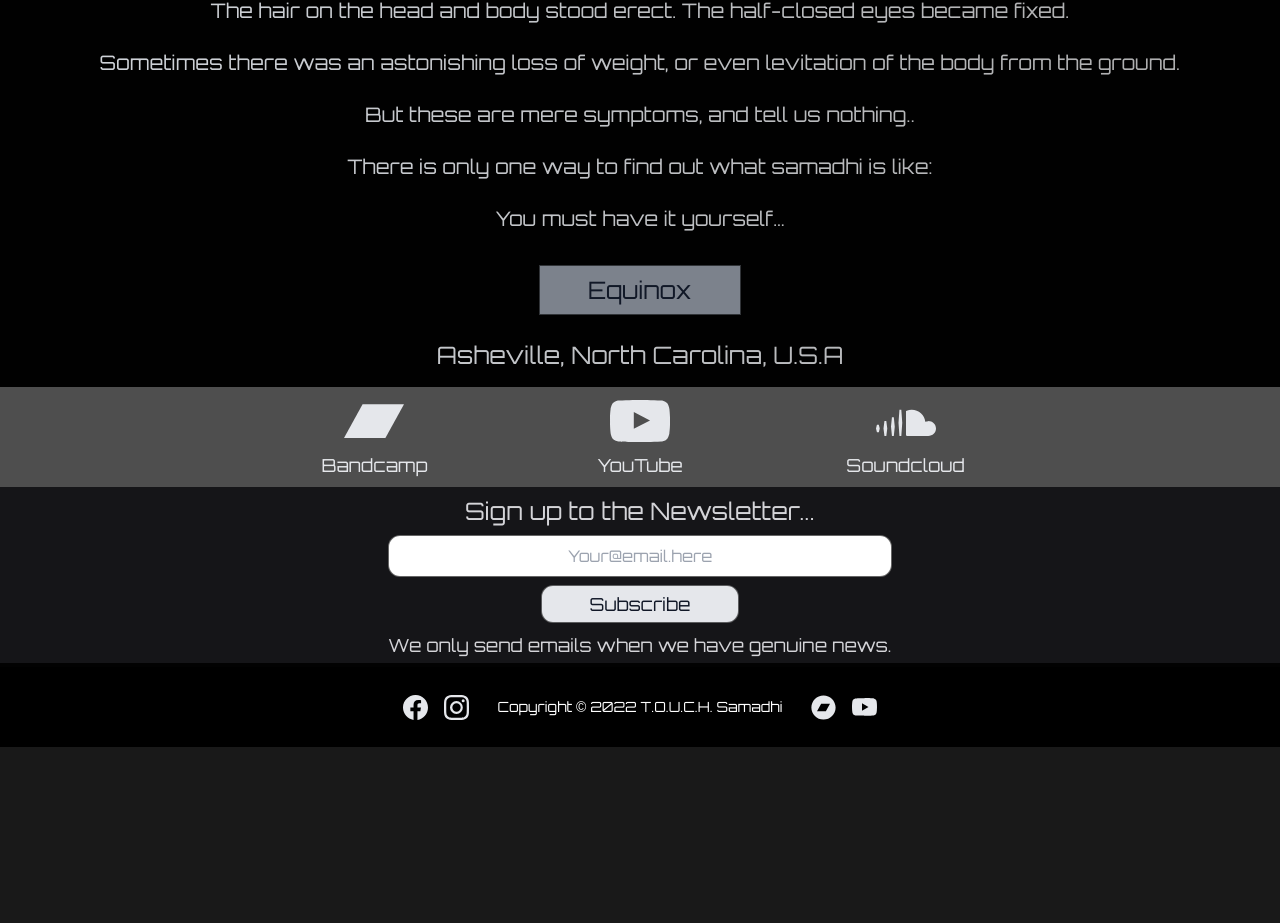
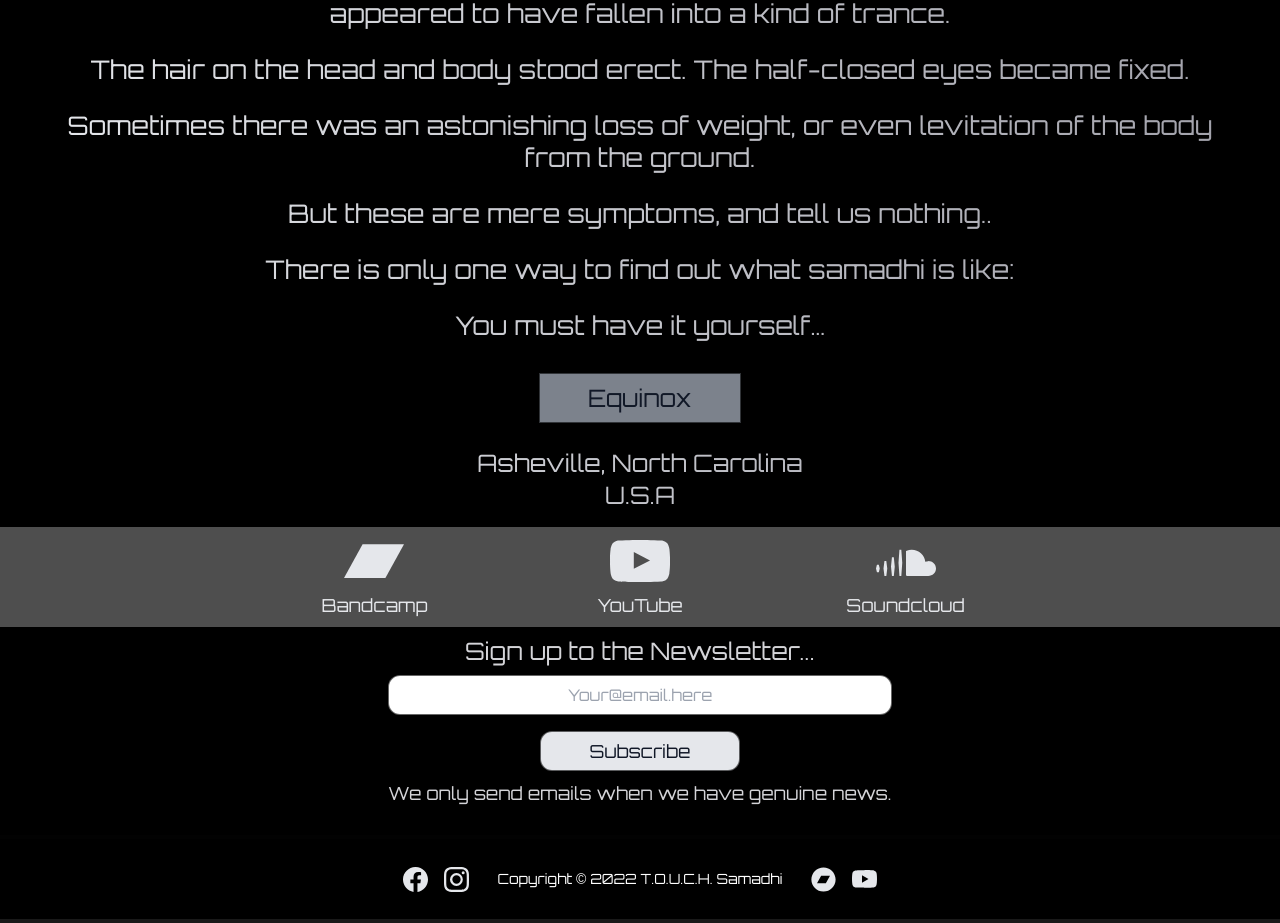
Before and after one commit to prgf87/touchsamadhi, a Next.js app: page / in a window 1280 px wide. Shown: the part 1180-2103 px from the top of the page. Before the commit the page ends 1931 px from the top, so only its background shows below. Built offline with nearby package versions, Linux system fonts and the light colour scheme.

Commit message:
button state still not solved

```diff
--- a/pages/components/About.js
+++ b/pages/components/About.js
@@ -3,14 +3,15 @@ import React from 'react';
 
 const About = () => {
   return (
-    <div id="about" className="w-full z-[2]">
+    <div id="about" className="w-full z-[2] bg-black/90">
       <div className="grid grid-cols-1 w-full text-center mx-auto px-10 text-sm md:text-xl p-2">
         <div>
           <p className="pt-2 pb-2 text-transparent bg-clip-text bg-gradient-to-r from-gray-200 to-zinc-200/50">
-            <u className="font-bold text-[1.5rem] sm:text-2xl md:text-3xl lg:text-5xl">
+            <u className="font-bold text-3xl md:text-5xl">
               Awaken To The Trance Dance Experience
             </u>
           </p>
+          <div className="text-[1.6rem] leading-8">
             <p>
               …pioneering a revolutionary understanding of the nature of
               consciousness…
@@ -38,6 +39,7 @@ const About = () => {
             <p>But these are mere symptoms, and tell us nothing..</p>
             <p>There is only one way to find out what samadhi is like:</p>
             <p>You must have it yourself…</p>
+          </div>
           <div className="w-full flex justify-center items-center my-4 ">
             <Link href={'https://www.eqfest.com'}>
               <button className="button btn px-12 py-2 mt-2 text-2xl z-[2]">
@@ -45,7 +47,9 @@ const About = () => {
               </button>
             </Link>
           </div>
-          <p className="md:text-2xl pt-2">Asheville, North Carolina, U.S.A</p>
+          <p className="text-lg xs:text-lg md:text-2xl pt-2">
+            Asheville, North Carolina<br></br> U.S.A
+          </p>
         </div>
       </div>
     </div>
--- a/pages/components/Contact.js
+++ b/pages/components/Contact.js
@@ -1,12 +1,18 @@
 import React, { useRef, useState } from 'react';
+import LoadingSpinner from '../components/LoadingSpinner';
 
 export default function Contact() {
   const inputRef = useRef(null);
   const [message, setMessage] = useState('');
+  const [loading, setLoading] = useState(true);
+  const [state, setState] = useState('IDLE');
 
   const subscribe = async (e) => {
     e.preventDefault();
+    setState('LOADING');
+    setMessage(null);
 
+    try {
       const res = await fetch('/api/subscribe', {
         body: JSON.stringify({
           email: inputRef.current.value,
@@ -21,15 +27,22 @@ export default function Contact() {
 
       if (error) {
         setMessage(error);
-
+        setState('ERROR');
         return;
       }
       inputRef.current.value = '';
       setMessage('Success! 🎉 You are now subscribed to the newsletter.');
+      setState('SUCCESS');
+      return;
+    } catch (err) {
+      setMessage(error);
+      setState('ERROR');
+      return;
+    }
   };
 
   return (
-    <div className="h-[15rem] xs:h-[13rem] sm:h-[11rem] w-full bg-zinc-900/90 px-2">
+    <div className="h-[15rem] xs:h-[13.5rem] xsm:h-[12.5rem] sm:h-[13rem] md:min-w-[400px]  w-full bg-black/90 px-2">
       <div className="flex justify-center items-center">
         <h1 className="text-center text-zinc-300 text-lg md:text-2xl">
           Sign up to the Newsletter...
@@ -46,17 +59,59 @@ export default function Contact() {
             required
             autoCapitalize="off"
             autoCorrect="off"
-            className="border border-black/60 rounded-xl w-full md:min-w-[400px] py-2 text-center text-md px-2"
+            className="h-[40px] min-w-[400px] border border-black/60 rounded-xl w-full text-center text-md px-2"
           />
+          <div className="flex justify-center items-center pt-2">
+            {/* <button
+              type="button"
+              value=""
+              name="subscribe"
+              disabled={state === 'LOADING'}
+              // onClick={subscribe}
+              onClick={() => {
+                setLoading(!loading);
+              }}
+              className={`w-[200px] h-[40px] px-12 mt-2 text-lg border border-black/60 rounded-xl bg-gray-200 text-gray-900 transition-colors duration-700 transform hover:bg-gray-500 hover:text-gray-100 ${
+                state === 'LOADING' ? 'button-gradient-loading' : ''
+              }`}
+            >
+              {' '}
+              Subscribe
+              {/* {state === 'IDLE' && 'Subscribe'}
+              {state === 'LOADING' && (
                 <div className="flex justify-center items-center">
+                  <LoadingSpinner />
+                </div>
+              )}
+            </button> */}
+
+            {loading ? (
               <button
                 type="submit"
                 value=""
                 name="subscribe"
-              className="px-12 py-1 mt-2 text-lg border border-black/60 rounded-xl bg-gray-200 text-gray-900 transition-colors duration-700 transform hover:bg-gray-500 hover:text-gray-100"
+                onClick={() => {
+                  setState('LOADING');
+                }}
+                className="w-[200px] h-[40px] px-12 mt-2 text-lg border border-black/60 rounded-xl bg-gray-200 text-gray-900 transition-colors duration-700 transform hover:bg-gray-500 hover:text-gray-100"
               >
                 Subscribe
               </button>
+            ) : (
+              state === 'LOADING' && (
+                <button
+                  type="submit"
+                  value=""
+                  disabled
+                  name="subscribe"
+                  className="w-[200px] h-[40px] px-12 mt-2 text-lg border border-black/60 rounded-xl bg-gray-200 text-gray-900 transition-colors duration-700 transform hover:bg-gray-500 hover:text-gray-100"
+                >
+                  <div className="flex justify-center items-center">
+                    <LoadingSpinner />
+                  </div>
+                </button>
+              )
+            )}
           </div>
           <div className="pt-2 text-zinc-300 text-sm md:text-lg text-center">
             {message
--- a/pages/components/Footer.js
+++ b/pages/components/Footer.js
@@ -1,9 +1,11 @@
 import React from 'react';
 import { BsFacebook, BsInstagram, BsYoutube } from 'react-icons/bs';
 import { FaBandcamp } from 'react-icons/fa';
+import Link from 'next/link';
 
 const Footer = () => {
   const currentYear = new Date().getFullYear();
+  const footer = `Copyright © ${currentYear} T.O.U.C.H. Samadhi`;
 
   return (
     <div className="h-[5rem] bg-black/90 w-full flex justify-center items-center my-1">
@@ -29,7 +31,11 @@ const Footer = () => {
       </div>
       <div className="mx-10">
         <h1 className="text-white text-sm text-center">
-          Copyright © {currentYear} T.O.U.C.H. Samadhi
+          <div>
+            <Link href={'/'} className="button btn">
+              {footer}
+            </Link>
+          </div>
         </h1>
       </div>
       <div className="relative bottom-0 right-7 flex">
--- a/pages/components/LoadingSpinner.js
+++ b/pages/components/LoadingSpinner.js
@@ -1,10 +1,10 @@
 import React from 'react';
-import Image from 'next/image';
+import { AiOutlineLoading } from 'react-icons/ai';
 
 function LoadingSpinner() {
   return (
     <div>
-      <Image src={'/loading.png'} alt="loading..." className="animate-spin" />
+      <AiOutlineLoading size={20} className="animate-spin" />
     </div>
   );
 }
--- a/pages/index.jsx
+++ b/pages/index.jsx
@@ -1,3 +1,4 @@
+import React, { Suspense } from 'react';
 import Head from 'next/head';
 import Navbar from './components/Navbar.js';
 import About from './components/About.js';
@@ -5,7 +6,6 @@ import Contact from './components/Contact.js';
 import Footer from './components/Footer.js';
 import Hero from './components/Hero.js';
 import Listen from './components/Listen.js';
-import { Suspense } from 'react';
 import LoadingSpinner from './components/LoadingSpinner.js';
 
 export default function Home() {
@@ -22,7 +22,6 @@ export default function Home() {
       <Suspense fallback={<LoadingSpinner />}>
         <Navbar />
         <Hero />
-        {/* <Listen /> */}
         <About />
         <Listen />
         <Contact />
--- a/styles/globals.css
+++ b/styles/globals.css
@@ -20,7 +20,7 @@ h1 {
 }
 
 p {
-  @apply pt-4 pb-2 text-transparent bg-clip-text bg-gradient-to-r from-gray-300 to-zinc-100/70;
+  @apply pt-4 pb-2 text-transparent bg-clip-text bg-gradient-to-r from-gray-200 to-zinc-400;
 }
 
 img {
@@ -28,7 +28,7 @@ img {
 }
 
 #about {
-  @apply bg-black/60;
+  @apply bg-black/80;
 }
 
 button {
@@ -39,6 +39,10 @@ button.btn {
   @apply border border-black/60 bg-gray-400/80 text-gray-900 transition-colors duration-700 transform hover:bg-gray-800 hover:text-gray-300;
 }
 
+.button-gradient-loading {
+  @apply opacity-30;
+}
+
 input {
   @apply text-gray-500 border p-2;
 }
--- a/tailwind.config.js
+++ b/tailwind.config.js
@@ -8,7 +8,8 @@ module.exports = {
   ],
   theme: {
     screens: {
-      xs: '287px',
+      xs: '295px',
+      xsm: '408px',
       ...defaultTheme.screens,
     },
     extend: {
```
Lines whose indentation alone changed are shown as unchanged.
